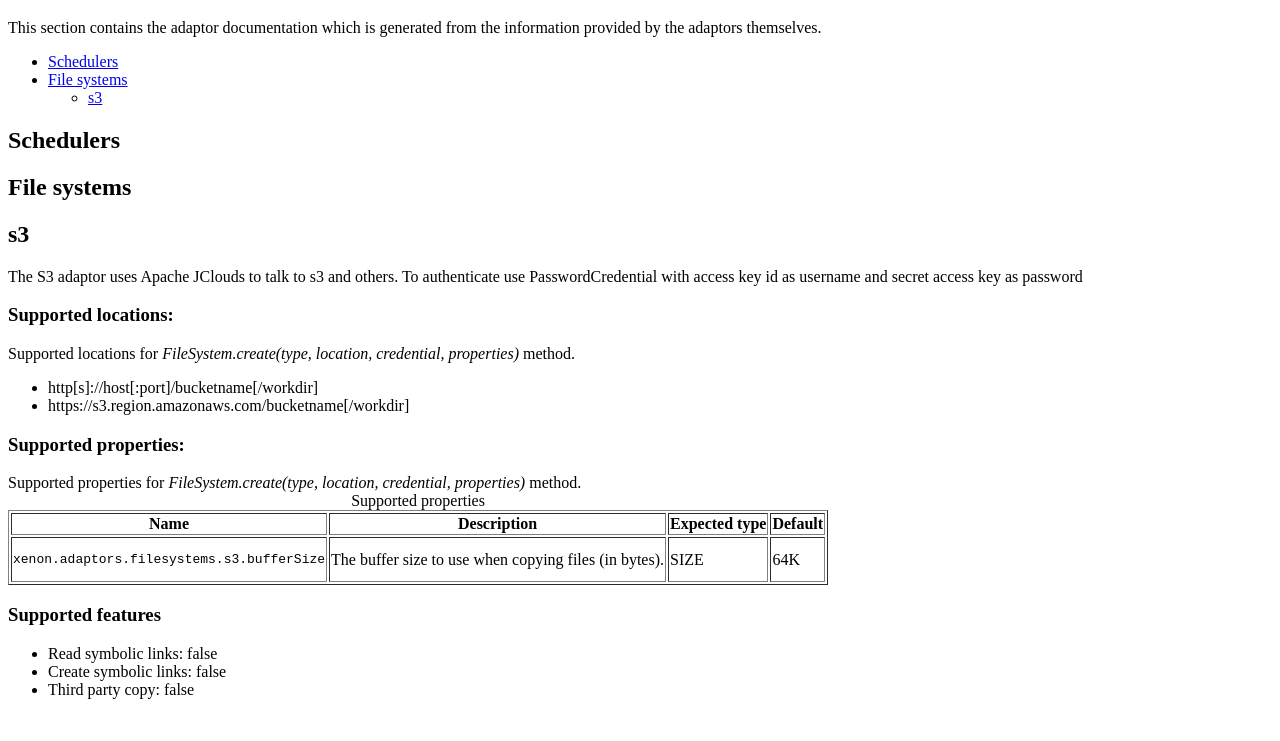
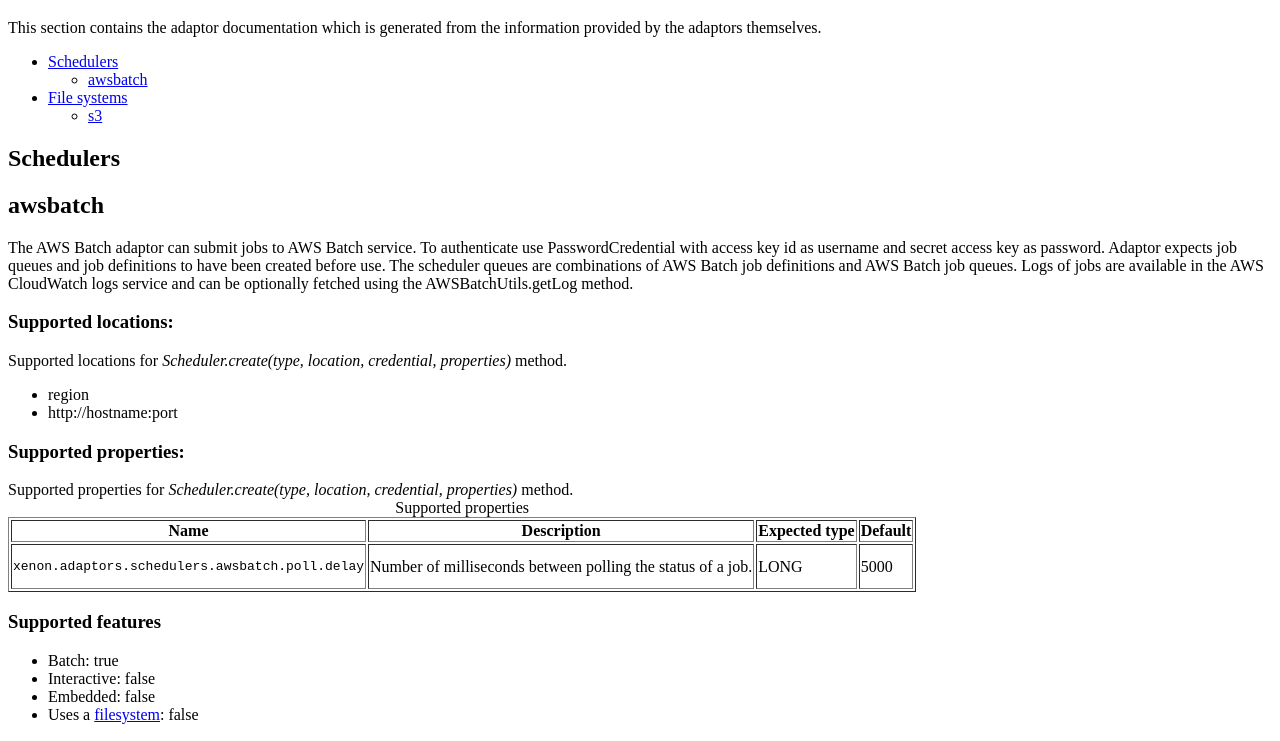
Before and after one commit to NLeSC/xenon-adaptors-cloud, a plain HTML site: page docs/index.html in a window 1280 px wide. Shown: the part 181-922 px from the top of the page. Before the commit the page ends 896 px from the top, so only its background shows below. Drawn offline with Linux system fonts and the light colour scheme.

Commit message:
Added awsbatch to adaptor doc html page

```diff
--- a/docs/index.html
+++ b/docs/index.html
@@ -8,12 +8,36 @@ The main entry points are<ul>
 <p>This section contains the adaptor documentation which is generated from the information provided by the adaptors themselves.</p>
 <ul>
 <li><a href="#schedulers">Schedulers</a><ul>
+<li><a href="#awsbatch">awsbatch</a></li>
 </ul></li>
 <li><a href="#filesystems">File systems</a><ul>
 <li><a href="#s3">s3</a></li>
 </ul></li>
 </ul>
 <h2><a id="schedulers">Schedulers</a></h2>
+<h2><a id="awsbatch">awsbatch</a></h2>
+<p>The AWS Batch adaptor can submit jobs to AWS Batch service. To authenticate use PasswordCredential with access key id as username and secret access key as password. Adaptor expects job queues and job definitions to have been created before use. The scheduler queues are combinations of AWS Batch job definitions and AWS Batch job queues. Logs of jobs are available in the AWS CloudWatch logs service and can be optionally fetched using the AWSBatchUtils.getLog method.</p>
+<h3>Supported locations:</h3>
+Supported locations for <i>Scheduler.create(type, location, credential, properties)</i> method.<ul>
+<li>region</li>
+<li>http://hostname:port</li>
+</ul>
+<h3>Supported properties:</h3>
+Supported properties for <i>Scheduler.create(type, location, credential, properties)</i> method.
+<table border=1><caption>Supported properties</caption><tr><th>Name</th><th>Description</th><th>Expected type</th><th>Default</th></tr>
+<tr>
+<td><pre>xenon.adaptors.schedulers.awsbatch.poll.delay</pre></td>
+<td>Number of milliseconds between polling the status of a job.</td>
+<td>LONG</td>
+<td>5000</td>
+</tr>
+</table>
+<h3>Supported features</h3><ul>
+<li>Batch: true</li>
+<li>Interactive: false</li>
+<li>Embedded: false</li>
+<li>Uses a <a href="#filesystems">filesystem</a>: false</li>
+</ul>
 <h2><a id="filesystems">File systems</a></h2>
 <h2><a id="s3">s3</a></h2>
 <p>The S3 adaptor uses Apache JClouds to talk to s3 and others. To authenticate use PasswordCredential with access key id as username and secret access key as password</p>
```
